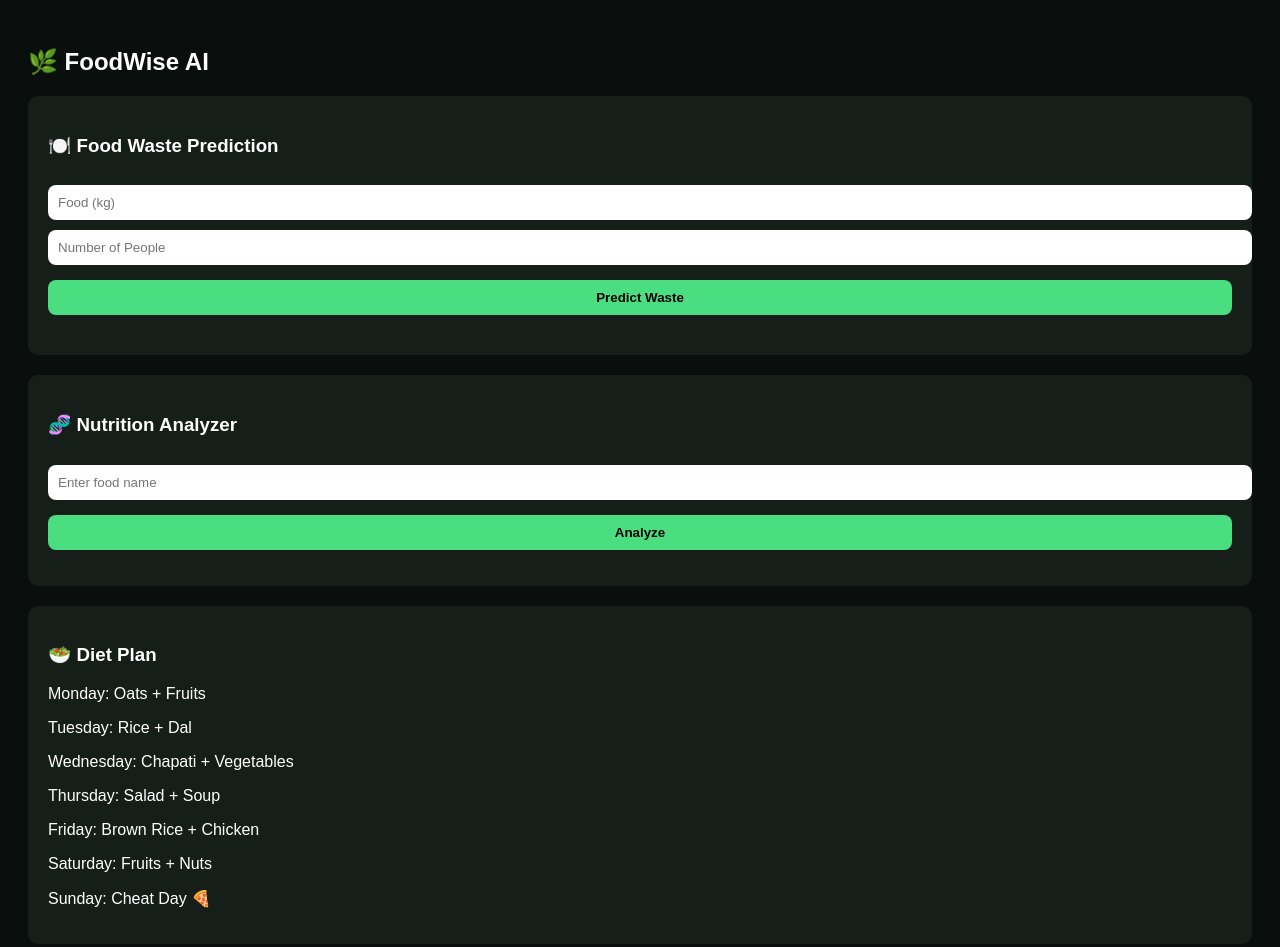
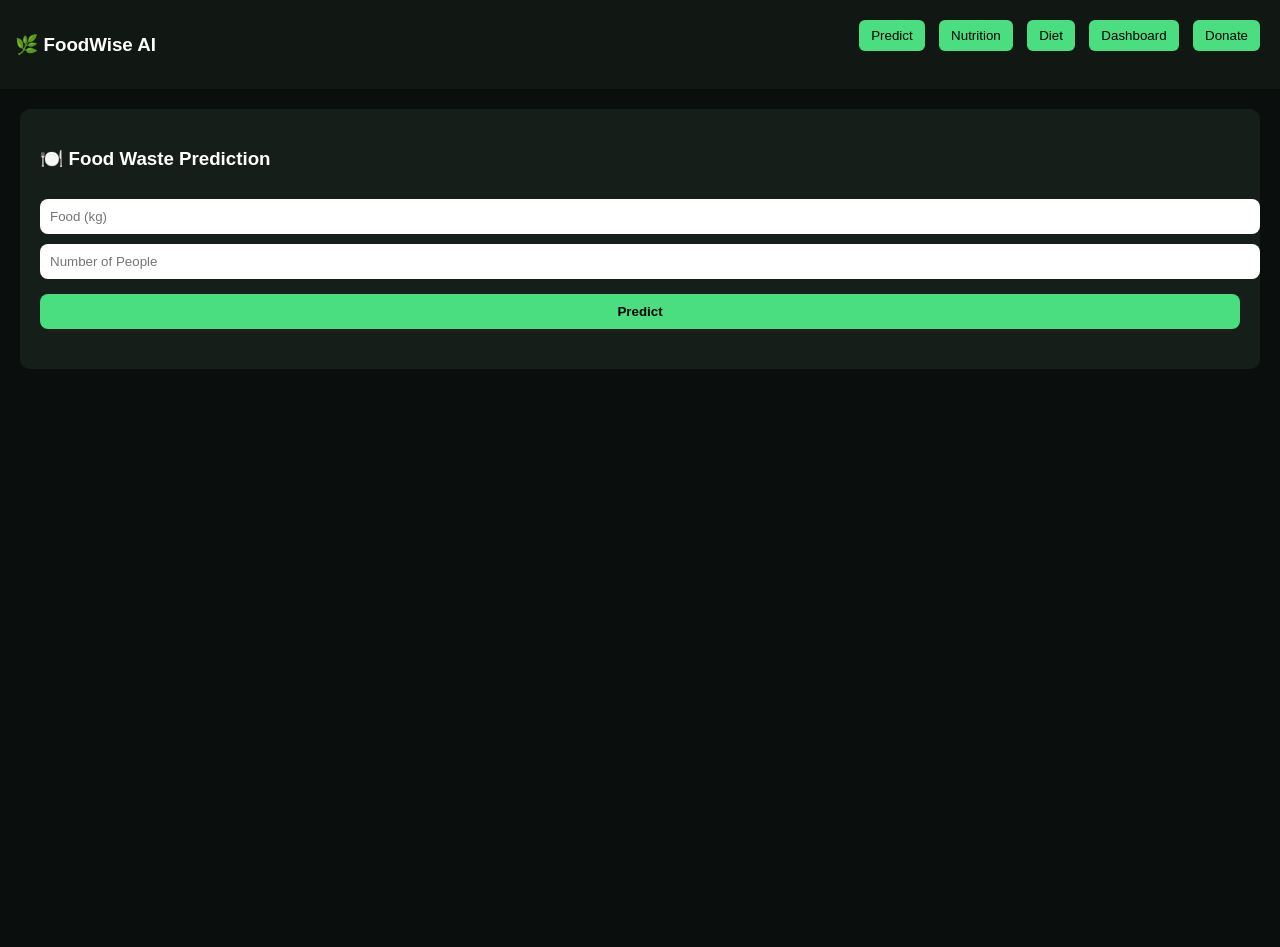
Before and after one commit to MSK2308SA/foodwise-ai, a website: page index.html in a window 1280 px wide. After the commit the page ends 800 px from the top, so only its background shows below. Drawn offline with Linux system fonts and the light colour scheme.

Commit message:
Update index.html

```diff
--- a/index.html
+++ b/index.html
@@ -3,75 +3,151 @@
 <head>
   <title>FoodWise AI</title>
   <meta name="viewport" content="width=device-width, initial-scale=1.0">
+
   <style>
     body {
       font-family: Arial;
       background: #0a0f0d;
       color: white;
-      padding: 20px;
+      margin: 0;
     }
+
+    .header {
+      background: #111814;
+      padding: 15px;
+      display: flex;
+      justify-content: space-between;
+      flex-wrap: wrap;
+    }
+
+    .tabs button {
+      margin: 5px;
+      padding: 8px 12px;
+      background: #4ade80;
+      border: none;
+      border-radius: 6px;
+    }
+
     .card {
       background: #161e1a;
       padding: 20px;
+      margin: 20px;
       border-radius: 10px;
-      margin-top: 20px;
     }
-    input {
+
+    input, select {
       width: 100%;
       padding: 10px;
       margin-top: 10px;
       border-radius: 8px;
       border: none;
     }
-    button {
+
+    button.main {
       margin-top: 15px;
       padding: 10px;
+      width: 100%;
       background: #4ade80;
       border: none;
       border-radius: 8px;
       font-weight: bold;
-      width: 100%;
+    }
+
+    .tabcontent {
+      display: none;
     }
   </style>
 </head>
 
 <body>
 
-<h2>🌿 FoodWise AI</h2>
+<div class="header">
+  <h3>🌿 FoodWise AI</h3>
+  <div class="tabs">
+    <button onclick="showTab('predict')">Predict</button>
+    <button onclick="showTab('nutrition')">Nutrition</button>
+    <button onclick="showTab('diet')">Diet</button>
+    <button onclick="showTab('dashboard')">Dashboard</button>
+    <button onclick="showTab('donate')">Donate</button>
+  </div>
+</div>
 
+<!-- PREDICT -->
+<div id="predict" class="tabcontent">
   <div class="card">
     <h3>🍽️ Food Waste Prediction</h3>
-
     <input id="food" placeholder="Food (kg)">
     <input id="people" placeholder="Number of People">
-
-  <button onclick="calculate()">Predict Waste</button>
-
+    <button class="main" onclick="calculate()">Predict</button>
     <h2 id="result"></h2>
   </div>
+</div>
 
+<!-- NUTRITION -->
+<div id="nutrition" class="tabcontent">
   <div class="card">
     <h3>🧬 Nutrition Analyzer</h3>
-
     <input id="foodname" placeholder="Enter food name">
-  <button onclick="nutrition()">Analyze</button>
-
+    <button class="main" onclick="nutrition()">Analyze</button>
     <p id="nutri"></p>
   </div>
+</div>
 
+<!-- DIET (UPDATED SMART) -->
+<div id="diet" class="tabcontent">
   <div class="card">
-  <h3>🥗 Diet Plan</h3>
+    <h3>🥗 Smart Diet Plan</h3>
 
-  <p>Monday: Oats + Fruits</p>
-  <p>Tuesday: Rice + Dal</p>
-  <p>Wednesday: Chapati + Vegetables</p>
-  <p>Thursday: Salad + Soup</p>
-  <p>Friday: Brown Rice + Chicken</p>
-  <p>Saturday: Fruits + Nuts</p>
-  <p>Sunday: Cheat Day 🍕</p>
+    <input id="age" placeholder="Enter Age">
+    <input id="weight" placeholder="Enter Weight (kg)">
+
+    <select id="gender">
+      <option value="male">Male</option>
+      <option value="female">Female</option>
+    </select>
+
+    <button class="main" onclick="generateDiet()">Get Diet Plan</button>
+
+    <div id="dietResult" style="margin-top:20px;"></div>
+  </div>
+</div>
+
+<!-- DASHBOARD -->
+<div id="dashboard" class="tabcontent">
+  <div class="card">
+    <h3>📊 Dashboard</h3>
+    <p>Total Food: <span id="totalFood">0</span> kg</p>
+    <p>Total Waste: <span id="totalWaste">0</span> kg</p>
+  </div>
+</div>
+
+<!-- DONATE -->
+<div id="donate" class="tabcontent">
+  <div class="card">
+    <h3>🤝 NGOs</h3>
+    <p>Robin Hood Army</p>
+    <p>Feeding India</p>
+    <p>Roti Bank</p>
+    <p>No Waste Kitchen</p>
+  </div>
 </div>
 
 <script>
+let totalFood = 0;
+let totalWaste = 0;
+
+function showTab(tab) {
+  let tabs = document.getElementsByClassName("tabcontent");
+  for (let i = 0; i < tabs.length; i++) {
+    tabs[i].style.display = "none";
+  }
+  document.getElementById(tab).style.display = "block";
+}
+
+// default tab
+showTab('predict');
+
+// 🔮 Waste prediction
 function calculate() {
   let food = parseFloat(document.getElementById("food").value);
   let people = parseInt(document.getElementById("people").value);
@@ -85,12 +161,54 @@ function calculate() {
     0.08 * food + 0.002 * people + (ratio > 0.3 ? 0.15 * (ratio - 0.3) : 0)
   );
 
-  document.getElementById("result").innerText = "Waste: " + waste.toFixed(2) + " kg";
+  document.getElementById("result").innerText =
+    "Waste: " + waste.toFixed(2) + " kg";
+
+  totalFood += food;
+  totalWaste += waste;
+
+  document.getElementById("totalFood").innerText = totalFood.toFixed(2);
+  document.getElementById("totalWaste").innerText = totalWaste.toFixed(2);
 }
 
+// 🧬 Nutrition
 function nutrition() {
   document.getElementById("nutri").innerText =
     "Calories: 420 | Protein: 18g | Fat: 10g | Digestion: 3-5 hrs";
+}
+
+// 🥗 Smart Diet Logic
+function generateDiet() {
+  let age = parseInt(document.getElementById("age").value);
+  let weight = parseFloat(document.getElementById("weight").value);
+
+  if (!age || !weight) return;
+
+  let result = "";
+
+  if (weight < 50) {
+    result = `
+    🟡 Underweight<br>
+    🍳 Eggs, 🥛 Milk, 🍌 Banana, 🍚 Rice<br>
+    💪 Gain weight diet + light exercise
+    `;
+  }
+  else if (weight >= 50 && weight <= 75) {
+    result = `
+    🟢 Normal Weight<br>
+    🥗 Balanced diet, 🍗 Protein, 🍎 Fruits<br>
+    🏃 Maintain fitness
+    `;
+  }
+  else {
+    result = `
+    🔴 Overweight<br>
+    🥗 Salad, 🥒 Vegetables, 🍵 Green tea<br>
+    🚶 Reduce calories + cardio
+    `;
+  }
+
+  document.getElementById("dietResult").innerHTML = result;
 }
 </script>
 
```
Lines whose indentation alone changed are shown as unchanged.
